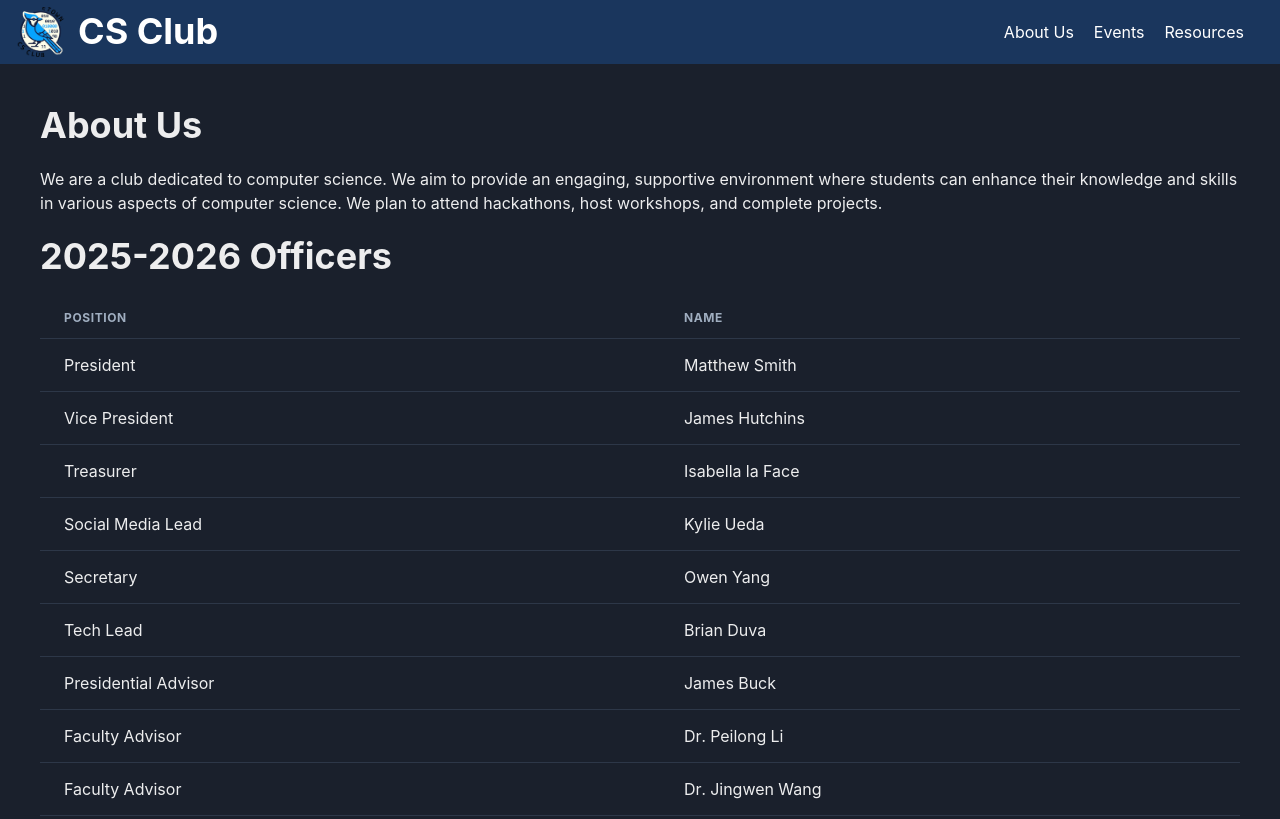
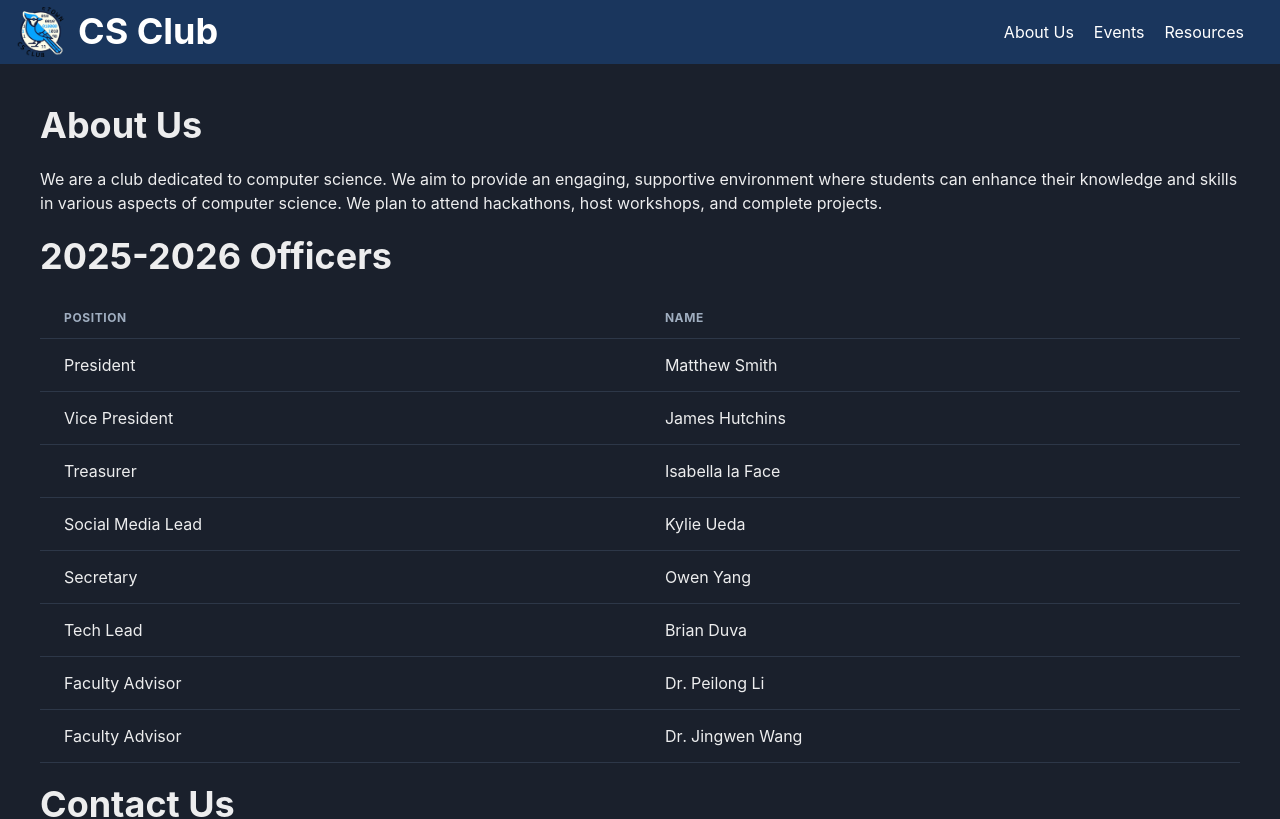
Before and after one commit to Etown-Computer-Science-Club/csclub_website, a React (Vite) app in the folder client/: page / in a window 1280 px wide. Shown: the top 819 px of the page. Built offline with nearby package versions, Linux system fonts and the light colour scheme; the HTML template or start-up script is replaced by a standard one.

Commit message:
Remove Presidential Advisor from About Us page
Deleted the row for the Presidential Advisor (James Buck) from the team table in the About Us page.

```diff
--- a/client/src/pages/AboutUs.jsx
+++ b/client/src/pages/AboutUs.jsx
@@ -73,14 +73,6 @@ function AboutUs() {
               </Td>
             </Tr>
             <Tr>
-              <Td>Presidential Advisor</Td>
-              <Td>
-                <Link href="https://www.linkedin.com/in/james-buck-799175290/" isExternal>
-                  James Buck
-                </Link>
-              </Td>
-            </Tr>
-            <Tr>
               <Td>Faculty Advisor</Td>
               <Td>
                 <Link href="https://www.linkedin.com/in/peilongli/" isExternal>
```
